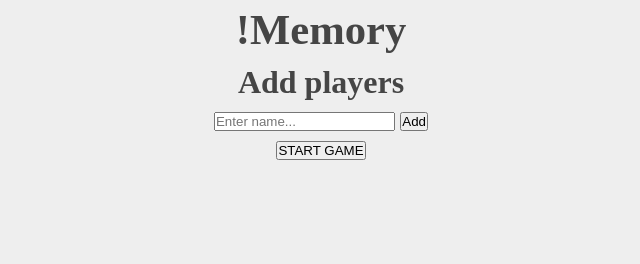
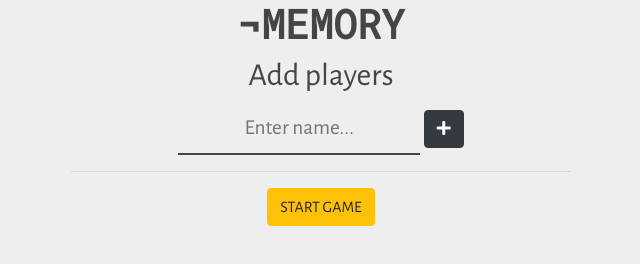
Before and after one commit to kwyckmans/unmemory, a website built with webpack: page src/index.html in a window 1280 px wide. Shown: the whole page, without its empty margins (319-959 px from the left). Built offline with nearby package versions, Linux system fonts and the light colour scheme; a web font is replaced by a local one.

Commit message:
add bootstrap and fontawesome for easy, quick styling

```diff
--- a/package.json
+++ b/package.json
@@ -4,7 +4,8 @@
   "license": "None",
   "main": "src/index.ts",
   "dependencies": {
-    "lodash": "^4.17.5"
+    "lodash": "^4.17.5",
+    "normalize.css": "^8.0.0"
   },
   "private": true,
   "devDependencies": {
--- a/src/game/cards/card.ts
+++ b/src/game/cards/card.ts
@@ -1,4 +1,4 @@
-import '../../assets/card.jpg';
+import * as card from '../../assets/card.jpg';
 
 export class Card {
     private visuals: HTMLElement;
@@ -8,8 +8,8 @@ export class Card {
         private text: string,
     ){
         this.visuals =  document.createElement('img');
-        this.visuals.setAttribute("src", "../../assets/card.jpg");
+        this.visuals.setAttribute("src", card);
     }
 
-    get visual() : HTMLElement { return this.visuals; }
+    get getHtml() : HTMLElement { return this.visuals; }
 }
--- a/src/game/game.ts
+++ b/src/game/game.ts
@@ -32,7 +32,7 @@ export class Game {
         gameScreen.style.display = "block";
 
         let card1 = new Card(1, "hello");
-        gameScreen.appendChild(card1.visual);
+        gameScreen.appendChild(card1.getHtml);
     }
 
     private clearNewPlayerField(){
--- a/src/index.html
+++ b/src/index.html
@@ -1,5 +1,6 @@
 <!DOCTYPE html>
 <html>
+
 <head>
     <meta charset="utf-8">
     <meta http-equiv="x-ua-compatible" content="ie=edge">
@@ -9,13 +10,23 @@
         <%= htmlWebpackPlugin.options.title %>
     </title>
 
+    <link href="https://fonts.googleapis.com/css?family=Alegreya|Alegreya+Sans|Merriweather|Merriweather+Sans|Nunito|Nunito+Sans|Quattrocento|Quattrocento+Sans|Roboto|Roboto+Mono|Roboto+Slab"
+        rel="stylesheet">
+    <link rel="stylesheet" href="https://maxcdn.bootstrapcdn.com/bootstrap/4.0.0/css/bootstrap.min.css" integrity="sha384-Gn5384xqQ1aoWXA+058RXPxPg6fy4IWvTNh0E263XmFcJlSAwiGgFAW/dAiS6JXm"
+        crossorigin="anonymous">
+
+    <link rel="stylesheet" href="https://use.fontawesome.com/releases/v5.0.9/css/all.css" integrity="sha384-5SOiIsAziJl6AWe0HWRKTXlfcSHKmYV4RBF18PPJ173Kzn7jzMyFuTtk8JA7QQG1"
+        crossorigin="anonymous">
+
     <meta name="description" content="<%= htmlWebpackPlugin.options.title %>">
+
 </head>
+
 <body>
     <div id='unmemory'>
         <div id='registration'>
             <div class="title">
-                    <h1>!Memory</h1>
+                <h1>¬MEMORY</h1>
             </div>
             <div class="content">
                 <h2>Add players</h2>
@@ -24,14 +35,18 @@
 
                     </ul>
                 </div>
-                    <input id='new-player' placeholder="Enter name..." />
-                    <button id='add-player'>Add</button>
+                <input id='new-player' placeholder="Enter name..." onfocus="this.placeholder = ''" />
+<button type="button" class="btn btn-dark" id='add-player'>
+                    <i class="fas fa-plus"></i>
+                </button>
             </div>
-                <button id='start-game'>START GAME</button>
+            <hr>
+        <button id='start-game' type="button" class="btn btn-warning">START GAME</button>
         </div>
         <div id="game-screen">
             <p>GAME</p>
         </div>
     </div>
 </body>
+
 </html>
--- a/src/styles/global.css
+++ b/src/styles/global.css
@@ -8,18 +8,58 @@ body {
     color: #454545;
     line-height: 1.4;
     font-size: 16pt;
+    font-family: 'Alegreya Sans', sans-serif;
 }
 
 ul {
     list-style-type: none;
 }
 
+h1 {
+    font-family: 'Roboto Mono', monospace;
+    font-weight: bold;
+}
+
+input {
+    outline: 0;
+    border-width: 0 0 2px 0;
+    background-color: #eeeeee;
+    border-color: #454545;
+    padding-bottom: 10px;
+    font-size: 16pt;
+    text-align: center;
+}
+
+input:focus {
+    border-color: #ccc;
+}
+
+/* #add-player {
+    display: inline-block;
+    background-color: transparent;
+} */
+
+/* .button {
+    line-height: normal;
+    box-sizing: border-box;
+    display: inline-block;
+    zoom: 1;
+    white-space: nowrap;
+    vertical-align: middle;
+    text-align: center;
+    cursor: pointer;
+    user-select: none;
+    font-size: 100%;
+    padding: .5em 1em;
+    text-decoration: none;
+    border: transparent;
+} */
+
 #unmemory {
     display: flex;
     flex-direction: column;
     justify-content: center;
     align-content: center;
-
 }
 
 #registration {
@@ -29,6 +69,6 @@ ul {
     text-align: center;
 }
 
-#game-screen{
+#game-screen {
     display: none;
 }
--- a/src/typings.d.ts
+++ b/src/typings.d.ts
@@ -1,5 +1,5 @@
 declare module '*.jpeg';
-// declare module '*.jpg';
+declare module '*.jpg';
 declare module '*.gif';
 declare module '*.png';
 declare module '*.svg';
```
Also changed, not shown: 2 other files. Lines whose indentation alone changed are shown as unchanged.
